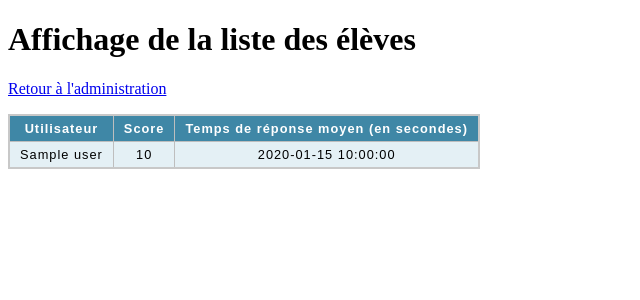
After one commit to romain-neil/quizup, a Symfony app: template templates/admin/reporting.html.twig in a window 1280 px wide. The commit adds this page. Shown: the top 300 px of the page, without its empty margins (0-640 px from the left). Run offline with Twig, Linux system fonts and the light colour scheme; the template is opened without the code that fills it: most values are stand-ins (such as "Sample title", 1, 10 or a date in 2020); some libraries are stand-ins or nearby versions.

Commit message:
[WIP] Reporting des réponses au questionnaire: - Temps moyen de réponse

```diff
--- a/src/Entity/Record.php
+++ b/src/Entity/Record.php
@@ -26,7 +26,6 @@ class Record {
 	 */
 	private ?int $participation_id;
 
-
 	public function getId(): ?int {
 		return $this->id;
 	}
--- a/templates/admin/index.html.twig
+++ b/templates/admin/index.html.twig
@@ -14,10 +14,10 @@
 	<div class="container">
 		<h2>Interface d'administration</h2>
 		<p><a href="{{ path('app_logout') }}">Se déconnecter</a> <a href="{{ path('repondre') }}">Participer au quiz</a> <a href="{{ path('admin_show_high_scores') }}">Liste des meilleurs scores</a></p>
+		<p><a href="{{ path('admin_reporting') }}">Reporting</a></p>
 		<fieldset>
 			<legend>Liste des questions</legend>
 			<p><a href="{{ path('admin_ajout_question') }}">Ajouter une question</a></p>
-
 			{% if questions %}
 				<ul>
 					{% for question in questions %}
--- /dev/null
+++ b/templates/admin/reporting.html.twig
@@ -0,0 +1,54 @@
+{% extends 'base.html.twig' %}
+
+{% block title %}Reporting{% endblock %}
+
+{% block stylesheets %}
+<style>
+    thead,
+    tfoot {
+        background-color: #3f87a6;
+        color: #fff;
+    }
+    tbody {
+        background-color: #e4f0f5;
+    }
+    table {
+        border-collapse: collapse;
+        border: 2px solid rgb(200, 200, 200);
+        letter-spacing: 1px;
+        font-family: sans-serif;
+        font-size: .8rem;
+    }
+    td,
+    th {
+        border: 1px solid rgb(190, 190, 190);
+        padding: 5px 10px;
+    }
+    td {
+        text-align: center;
+    }
+</style>
+{% endblock %}
+
+{% block body %}
+	<h1>Affichage de la liste des élèves</h1>
+	<p><a href="{{ path('admin_show_questions') }}">Retour à l'administration</a></p>
+	<table>
+		<thead>
+			<tr>
+				<th scope="col">Utilisateur</th>
+				<th scope="col">Score</th>
+				<th scope="col">Temps de réponse moyen (en secondes)</th>
+			</tr>
+		</thead>
+		<tbody>
+			{% for student in liste %}
+			<tr>
+				<td>{{ student.user }}</td>
+				<td>{{ student.score }}</td>
+				<td>{{ student.time }}</td>
+			</tr>
+			{% endfor %}
+		</tbody>
+	</table>
+{% endblock %}
```
Also changed, not shown: src/Controller/AdminController.php (+16 -0 lines), src/Repository/RecordRepository.php (+14 -0 lines), src/Service/UserService.php (+37 -0 lines).
